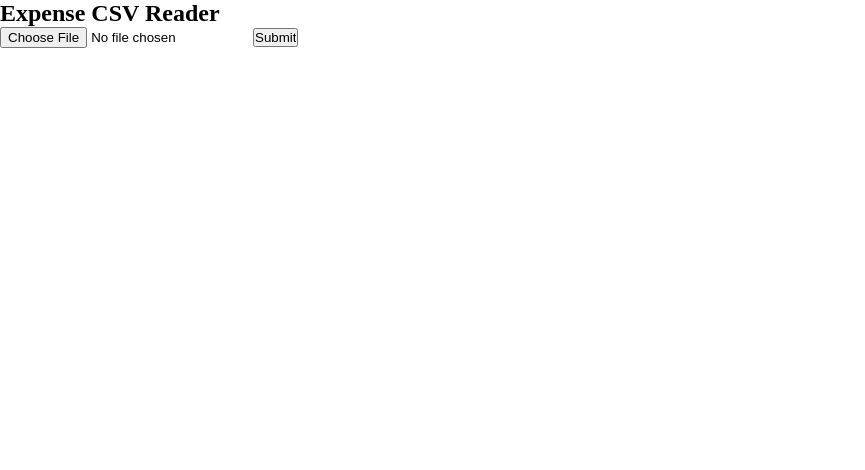
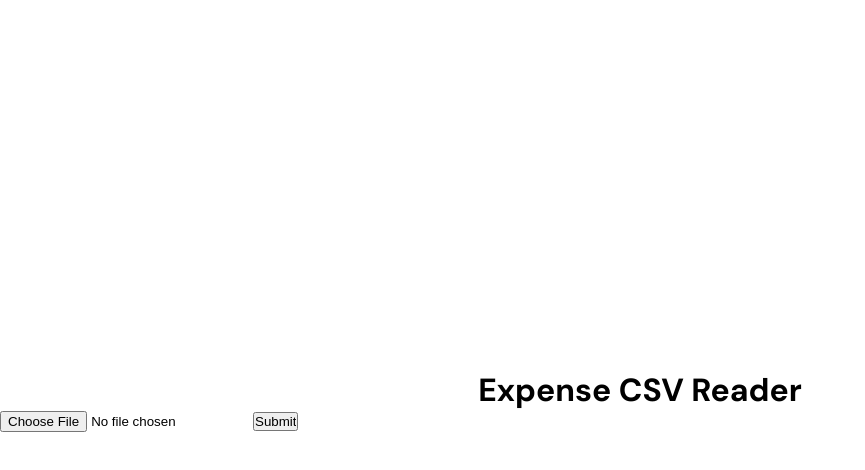
Before and after one commit to krystiano13/php-expenses_2.0, a React (Create React App) app in the folder client/: page / in a window 1280 px wide. Shown: the top 470 px of the page, without its empty margins (0-865 px from the left). Built offline with nearby package versions, Linux system fonts and the light colour scheme.

Commit message:
import fonts

```diff
--- a/client/public/index.html
+++ b/client/public/index.html
@@ -7,6 +7,9 @@
     <meta name="author" content="Krystian Zieja" />
     <meta name="description" content="PHP expense app with React at frontend" />
     <meta name="keywords" content="expenses" />
+    <link rel="preconnect" href="https://fonts.googleapis.com">
+    <link rel="preconnect" href="https://fonts.gstatic.com" crossorigin>
+    <link href="https://fonts.googleapis.com/css2?family=DM+Sans:opsz,wght@9..40,300;9..40,400;9..40,500;9..40,600;9..40,700&display=swap" rel="stylesheet">
 </head>
 <body>
     <div id="root"></div>
--- /dev/null
+++ b/client/src/styles/Home/Home.css
@@ -0,0 +1,17 @@
+.HomeWrapper {
+  width: 100vw;
+  height: 100vh;
+  display: flex;
+  justify-content: center;
+  align-content: center;
+  flex-direction: column;
+}
+
+.HomeWrapper__title {
+  text-align: center;
+  font-size: 2rem;
+  margin: 0;
+  font-family: "DM Sans", sans-serif;
+}
+
+/*# sourceMappingURL=Home.css.map */
--- /dev/null
+++ b/client/src/styles/Home/Home.min.css
@@ -0,0 +1 @@
+.HomeWrapper{width:100vw;height:100vh;display:flex;justify-content:center;align-content:center;flex-direction:column}.HomeWrapper__title{text-align:center;font-size:2rem;margin:0;font-family:"DM Sans",sans-serif}
--- /dev/null
+++ b/client/src/styles/Home/Home.scss
@@ -0,0 +1,2 @@
+@import "HomeWrapper";
+@import "HomeTitle";
--- /dev/null
+++ b/client/src/styles/Home/_HomeTitle.scss
@@ -0,0 +1,8 @@
+.HomeWrapper {
+  &__title {
+    text-align: center;
+    font-size : 2rem;
+    margin : 0;
+    font-family: 'DM Sans', sans-serif;
+  }
+}
--- /dev/null
+++ b/client/src/styles/Home/_HomeWrapper.scss
@@ -0,0 +1,8 @@
+.HomeWrapper {
+  width : 100vw;
+  height : 100vh;
+  display : flex;
+  justify-content: center;
+  align-content: center;
+  flex-direction: column;
+}
--- a/client/src/views/Home.tsx
+++ b/client/src/views/Home.tsx
@@ -1,12 +1,13 @@
 import React from 'react';
+import '../styles/Home/Home.min.css';
 
 const Home = () => {
     return (
         <section className="HomeWrapper">
-            <h1>Expense CSV Reader</h1>
-            <form>
-                <input type="file" accept=".csv" placeholder="Upload CSV file"/>
-                <button type="submit">Submit</button>
+            <h1 className="HomeWrapper__title">Expense CSV Reader</h1>
+            <form className="HomeWrapper__form">
+                <input className="HomeWrapper__form__input" type="file" accept=".csv" placeholder="Upload CSV file"/>
+                <button className="HomeWrapper__button" type="submit">Submit</button>
             </form>
         </section>
     )
```
Also changed, not shown: 1 other file (tests, documents, lock files or other folders).
